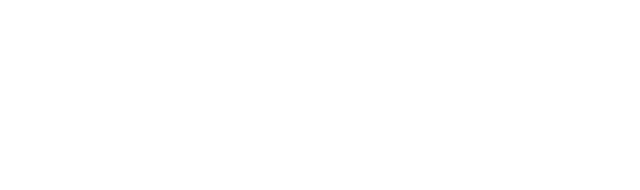
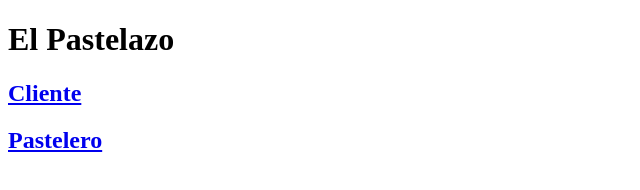
Before and after one commit to OscarSantos98/FrontEnd-Mission-HTML, a plain HTML site: page src/index.html in a window 1280 px wide. Shown: the whole page, without its empty margins (0-640 px from the left). Drawn offline with Linux system fonts and the light colour scheme.

Commit message:
Add: links on index,html

```diff
--- a/src/index.html
+++ b/src/index.html
@@ -7,6 +7,14 @@
     <title>Document</title>
 </head>
 <body>
-
+    <h1>El Pastelazo</h1>
+    <h2>
+    <!-- Enlace a cliente -->
+    <a href="../views/cliente.html">Cliente</a>
+    </h2>
+    <h2>
+    <!-- Enlace a administrador -->
+    <a href="../views/pastelero.html">Pastelero</a>
+    </h2>
 </body>
 </html>
```
